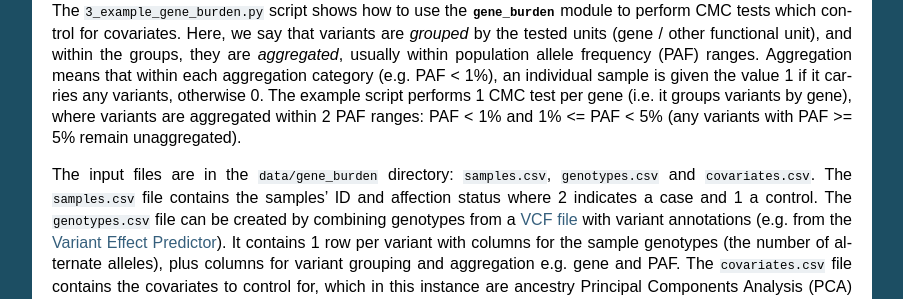
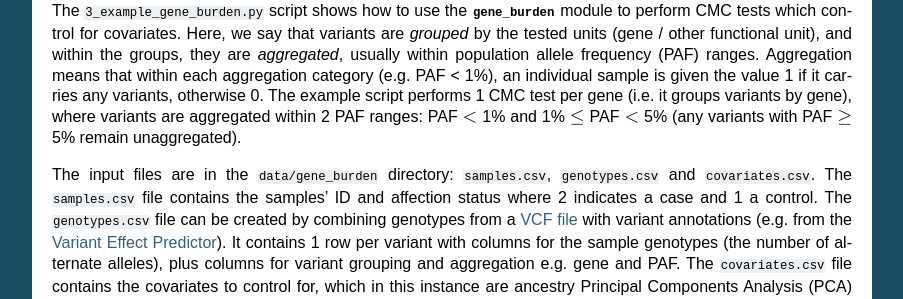
Before and after one commit to mframpton/seqfam, a Sphinx documentation site: the page built from docs/tutorial_and_api.rst, in a window 1280 px wide and 900 px high, scrolled down 4433 px. Shown: the part 214-513 px from the top of the window, without its empty margins (198-1101 px from the left). Built offline with Sphinx 7.4.7, drawn with Linux system fonts in a browser that asks for light colours; cross-references to code outside the pages are shown as plain code.

Commit message:
Latex less than or equal to symbols added.

```diff
--- a/docs/tutorial_and_api.rst
+++ b/docs/tutorial_and_api.rst
@@ -188,7 +188,7 @@ In general, burden testing is more powerful than SKAT when a large proportion of
 The :file:`3_example_gene_burden.py` script shows how to use the :py:mod:`gene_burden` module to perform CMC tests which control for covariates.
 Here, we say that variants are *grouped* by the tested units (gene / other functional unit), and within the groups, they are *aggregated*, usually within population allele frequency (PAF) ranges.
 Aggregation means that within each aggregation category (e.g. PAF < 1%), an individual sample is given the value 1 if it carries any variants, otherwise 0.
-The example script performs 1 CMC test per gene (i.e. it groups variants by gene), where variants are aggregated within 2 PAF ranges: PAF < 1% and 1% <= PAF < 5% (any variants with PAF >= 5% remain unaggregated).
+The example script performs 1 CMC test per gene (i.e. it groups variants by gene), where variants are aggregated within 2 PAF ranges: PAF :math:`<` 1% and 1% :math:`\leq` PAF :math:`<` 5% (any variants with PAF :math:`\geq` 5% remain unaggregated).
 
 The input files are in the :file:`data/gene_burden` directory: :file:`samples.csv`, :file:`genotypes.csv` and :file:`covariates.csv`.
 The :file:`samples.csv` file contains the samples’ ID and affection status where 2 indicates a case and 1 a control.
```
